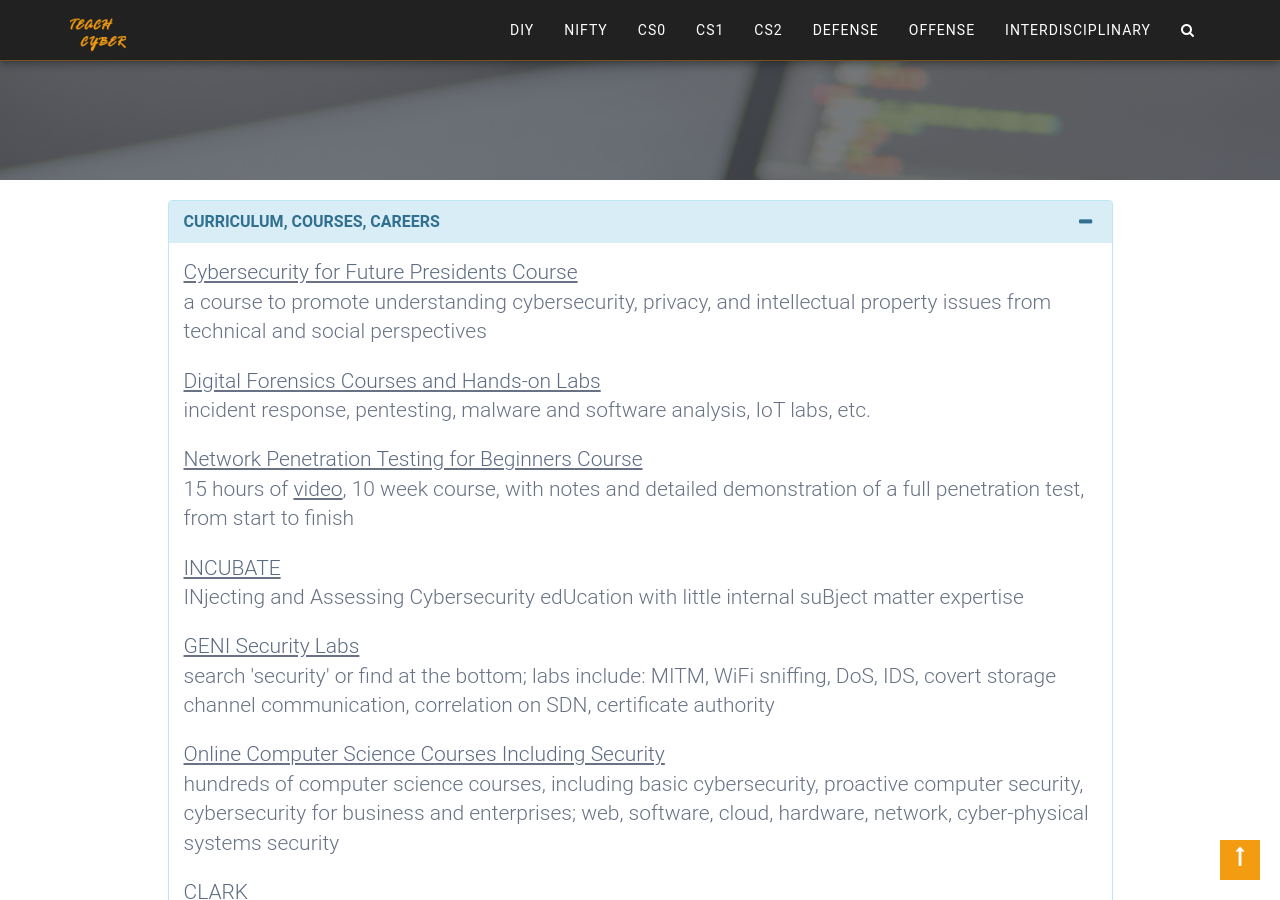
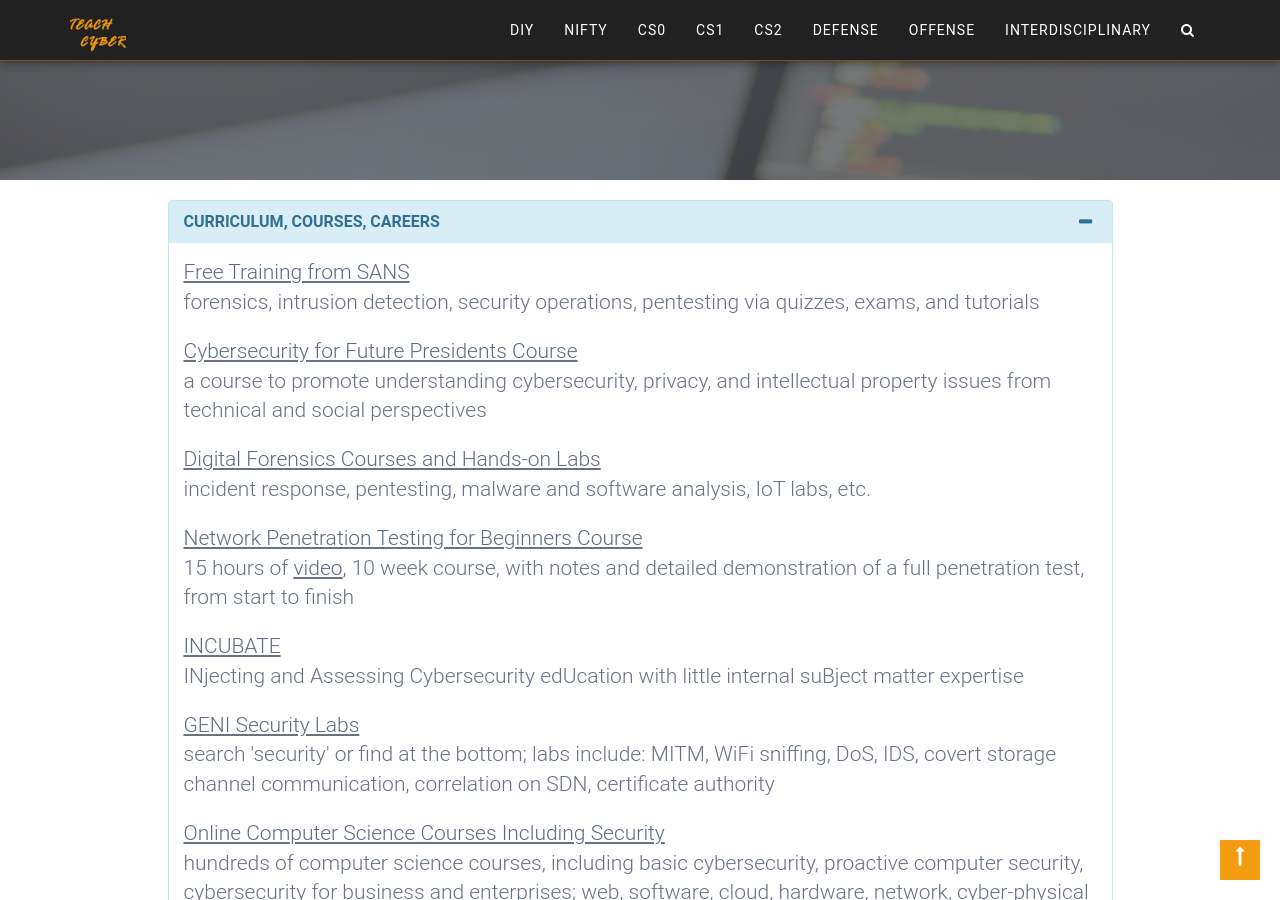
Before and after one commit to teachcyber/teachcyber.github.io, a Jekyll site: the page built from diy.html, in a window 1280 px wide and 900 px high, scrolled down 320 px. Built offline with Jekyll 4.4.1, drawn with Linux system fonts in a browser that asks for light colours.

Commit message:
Add fast-track link in diy

```diff
--- a/_data/diy.yml
+++ b/_data/diy.yml
@@ -1,5 +1,9 @@
 - name: "Curriculum, Courses, Careers"
   links:
+    - name: "Free Training from SANS"
+      description: "forensics, intrusion detection, security operations, pentesting via quizzes, exams, and tutorials"
+      url: "https://www.cyber-fasttrack.org/"
+
     - name: "Cybersecurity for Future Presidents Course"
       description: "a course to promote understanding cybersecurity, privacy, and intellectual property issues from technical and social perspectives"
       url: "http://research.lemoyne.edu/Cybersecurity-for-Future-Presidents"
```
